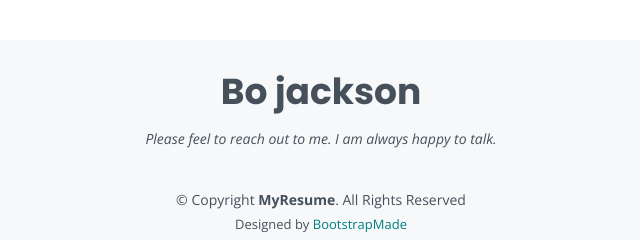
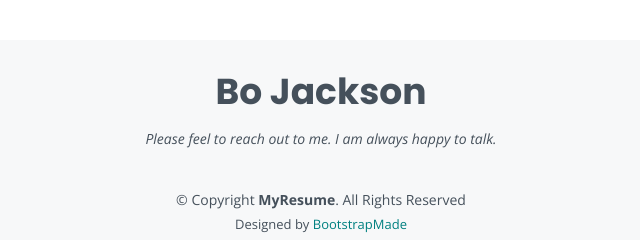
Before and after one commit to thebojackson/IS201-Bo, a plain HTML site: page MyResume/index.html in a window 1280 px wide. Shown: the part 3823-4063 px from the top of the page, 319-959 px from the left. Drawn offline with nearby package versions, Linux system fonts and the light colour scheme.

Commit message:
Update index.html

```diff
--- a/MyResume/index.html
+++ b/MyResume/index.html
@@ -392,7 +392,7 @@
   <!-- ======= Footer ======= -->
   <footer id="footer">
     <div class="container">
-      <h3>Bo jackson</h3>
+      <h3>Bo Jackson</h3>
       <p>Please feel to reach out to me. I am always happy to talk.</p>
       <div class="copyright">
         &copy; Copyright <strong><span>MyResume</span></strong>. All Rights Reserved
```
